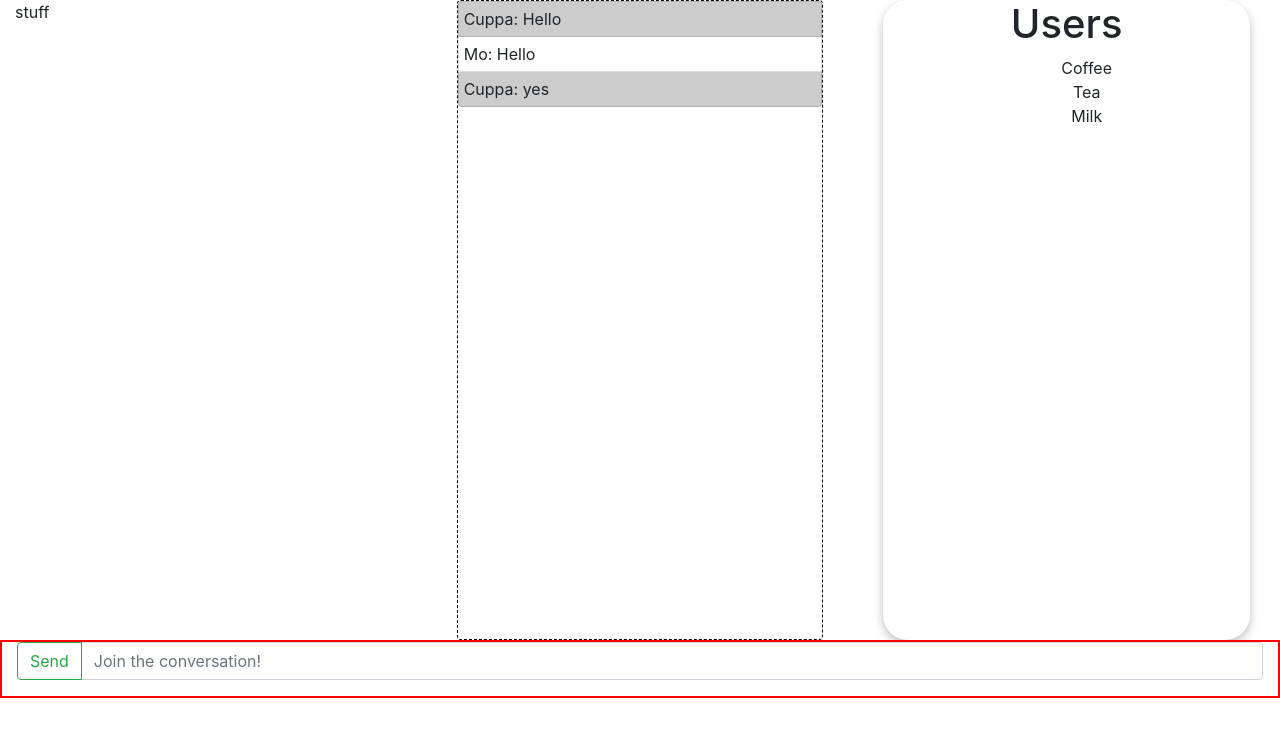
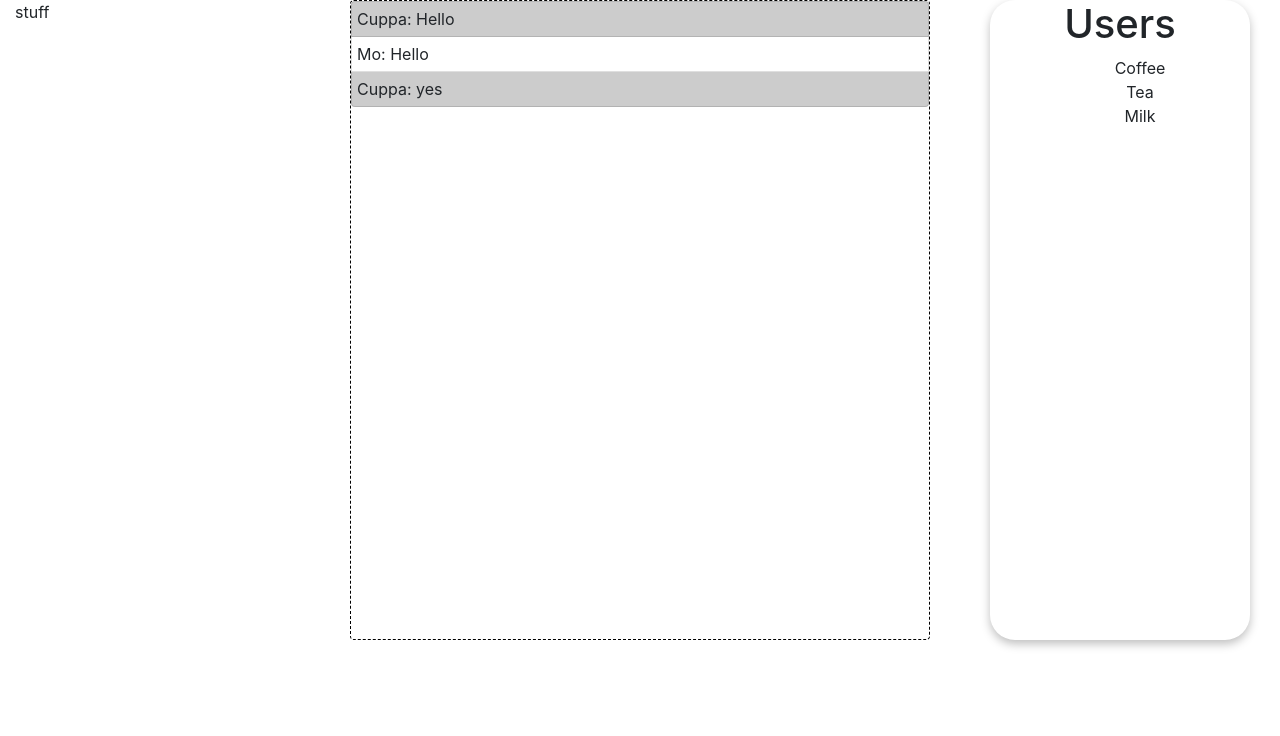
Before and after one commit to MichOchieng/math-centerV2, a React (Create React App) app in the folder math-center/: page / in a window 1280 px wide. Shown: the top 736 px of the page. Built offline with nearby package versions, Linux system fonts and the light colour scheme.

Commit message:
Removed input row and made chat area larger than other col's

```diff
--- a/math-center/src/App.js
+++ b/math-center/src/App.js
@@ -13,26 +13,11 @@ import {Button, InputGroup, FormControl } from 'react-bootstrap';
 function App() {
   return (
     <div className="App">
-      <Row className="noPadding">
-        <Col> <ChatRoomNav /> </Col>
-        <Col> <ChatArea /> </Col>
+      <Row className="mainUi">
+        <Col className="ChatRoomNav"> <ChatRoomNav /> </Col>
+        <Col xs={6}> <ChatArea /> </Col>
         <Col> <InfoBar /> </Col>
       </Row>
-
-      <Row className="noPadding">
-        <Col id="inputForm">
-          <InputGroup className="mb-3">
-            <InputGroup.Prepend>
-              <Button variant="outline-success">Send</Button>
-            </InputGroup.Prepend>
-            <FormControl
-              aria-describedby="basic-addon1"
-              placeholder="Join the conversation!"
-            />
-          </InputGroup>
-        </Col>
-      </Row>
-
     </div>
   );
 }
```
